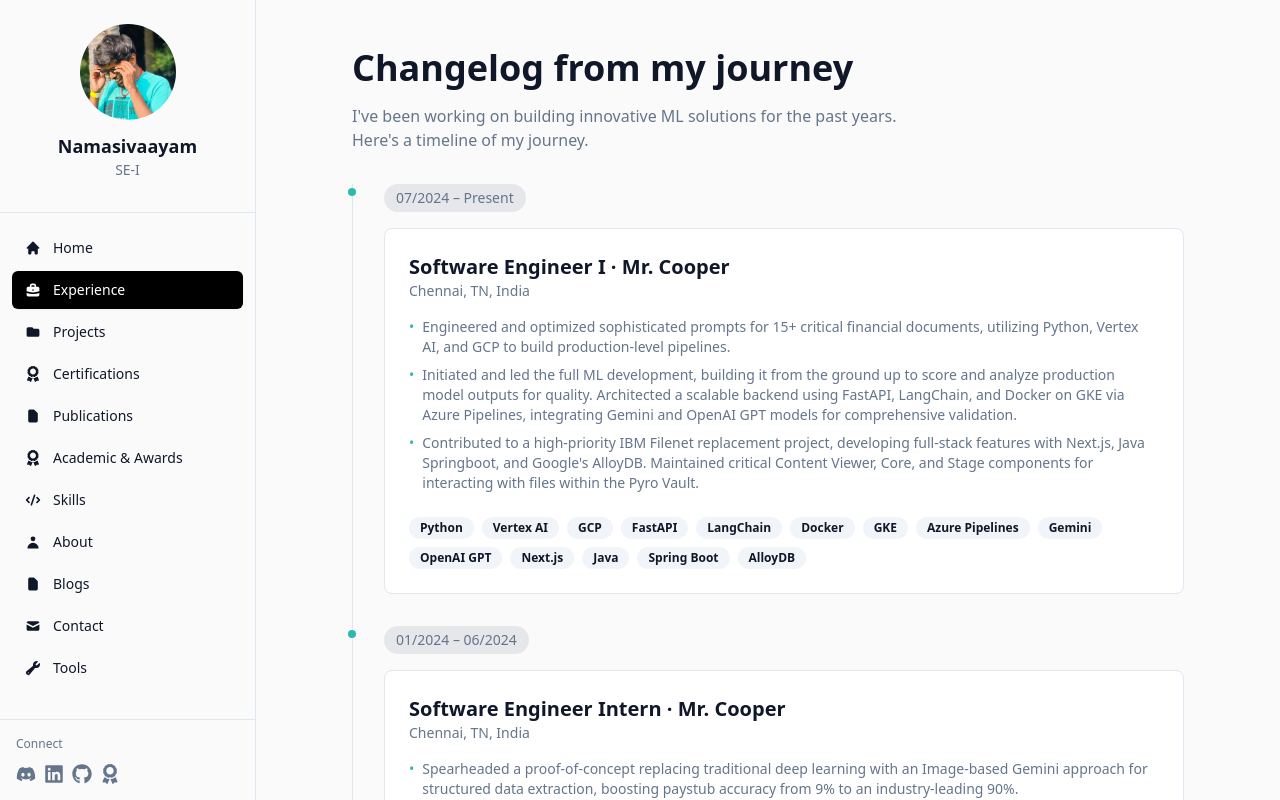
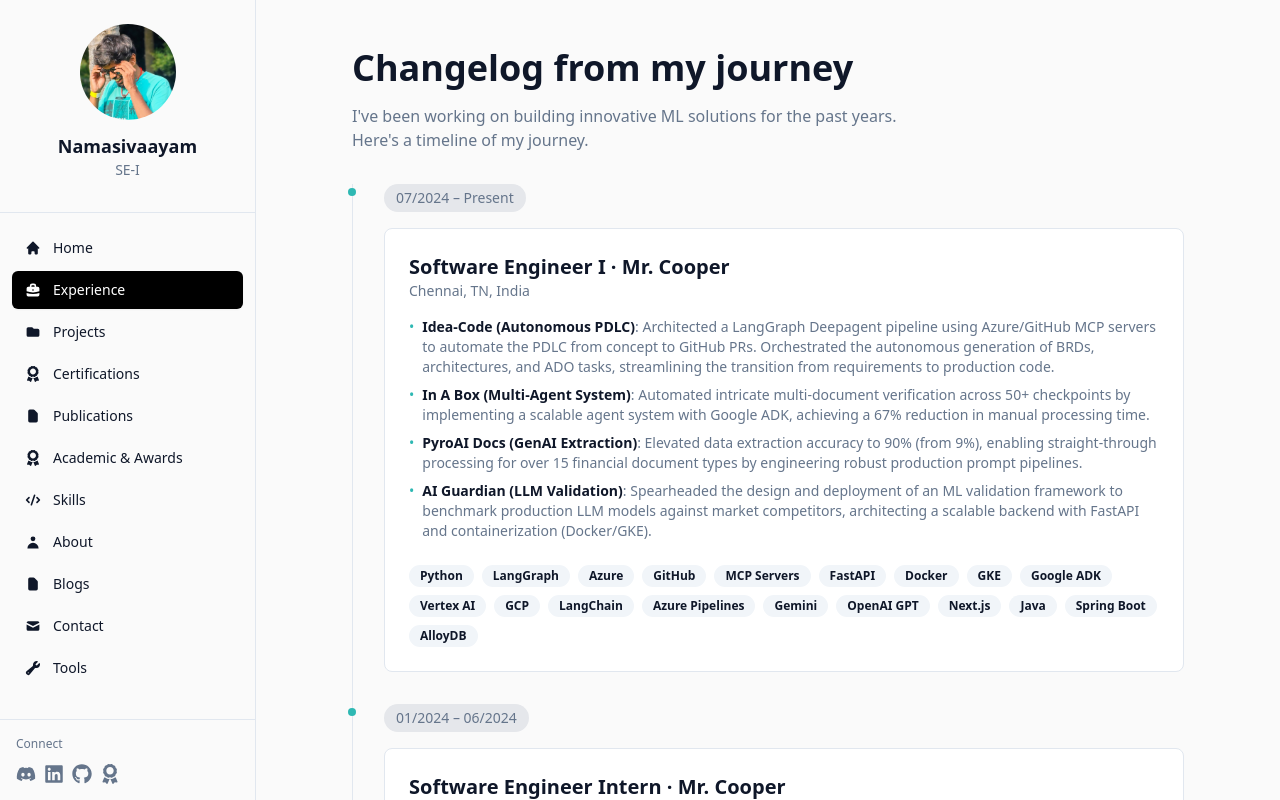
Before and after one commit to Namasivaayam-L/namasivaayam-folio, a React (Vite) app: page /namasivaayam-folio/experience in a window 1280 px wide. Shown: the top 800 px of the page. Built offline with nearby package versions, Linux system fonts and the light colour scheme; the HTML template or start-up script is replaced by a standard one.

Commit message:
feat: enhance blog and experience sections with new entries, improved image handling, and contribution formatting

```diff
--- a/src/data/blogs.json
+++ b/src/data/blogs.json
@@ -1,3 +1,12 @@
 [
-
+  {
+    "id": "vscode-line-level-undo-redo",
+    "title": "Why Global Undo Sucks: Building Line-Level Undo/Redo for VS Code",
+    "excerpt": "A deep dive into building a VS Code extension that implements line-level undo/redo functionality, addressing the limitations of global undo systems and providing more granular control for developers.",
+    "date": "2024-12-15",
+    "category": "Technical",
+    "tags": ["VS Code", "Extension", "TypeScript", "Undo/Redo", "Productivity", "Developer Tools"],
+    "imageUrl": "https://github.com/Namasivaayam-L/headless-blogs/blob/main/blogs/ghost-line/assets/images/ghost-line-cover-image-lite.webp?raw=true",
+    "url": "https://namasivaayaml.hashnode.dev/why-global-undo-sucks-building-line-level-undoredo-for-vs-code"
+  }
 ]
--- a/src/data/experience.json
+++ b/src/data/experience.json
@@ -5,12 +5,13 @@
     "role": "Software Engineer I",
     "duration": "07/2024 – Present",
     "location": "Chennai, TN, India",
-    "contributions": [
-      "Engineered and optimized sophisticated prompts for 15+ critical financial documents, utilizing Python, Vertex AI, and GCP to build production-level pipelines.",
-      "Initiated and led the full ML development, building it from the ground up to score and analyze production model outputs for quality. Architected a scalable backend using FastAPI, LangChain, and Docker on GKE via Azure Pipelines, integrating Gemini and OpenAI GPT models for comprehensive validation.",
-      "Contributed to a high-priority IBM Filenet replacement project, developing full-stack features with Next.js, Java Springboot, and Google's AlloyDB. Maintained critical Content Viewer, Core, and Stage components for interacting with files within the Pyro Vault."
+      "contributions": [
+      "Idea-Code (Autonomous PDLC): Architected a LangGraph Deepagent pipeline using Azure/GitHub MCP servers to automate the PDLC from concept to GitHub PRs. Orchestrated the autonomous generation of BRDs, architectures, and ADO tasks, streamlining the transition from requirements to production code.",
+      "In A Box (Multi-Agent System): Automated intricate multi-document verification across 50+ checkpoints by implementing a scalable agent system with Google ADK, achieving a 67% reduction in manual processing time.",
+      "PyroAI Docs (GenAI Extraction): Elevated data extraction accuracy to 90% (from 9%), enabling straight-through processing for over 15 financial document types by engineering robust production prompt pipelines.",
+      "AI Guardian (LLM Validation): Spearheaded the design and deployment of an ML validation framework to benchmark production LLM models against market competitors, architecting a scalable backend with FastAPI and containerization (Docker/GKE)."
     ],
-    "tags": ["Python", "Vertex AI", "GCP", "FastAPI", "LangChain", "Docker", "GKE", "Azure Pipelines", "Gemini", "OpenAI GPT", "Next.js", "Java", "Spring Boot", "AlloyDB"]
+    "tags": ["Python", "LangGraph", "Azure", "GitHub", "MCP Servers", "FastAPI", "Docker", "GKE", "Google ADK", "Vertex AI", "GCP", "LangChain", "Azure Pipelines", "Gemini", "OpenAI GPT", "Next.js", "Java", "Spring Boot", "AlloyDB"]
   },
   {
     "id": "mr-cooper-intern",
--- a/src/pages/Blogs.tsx
+++ b/src/pages/Blogs.tsx
@@ -28,18 +28,30 @@
             className="group bg-card border border-border rounded-lg overflow-hidden hover:shadow-lg transition-all animate-slide-in"
             style={{ animationDelay: `${index * 100}ms` }}
           >
-            {/* Placeholder Image */}
+            {/* Blog Image or Placeholder */}
+            <a href={blog.url} target="_blank" rel="noopener noreferrer" className="block">
+              {blog.imageUrl ? (
+                <img
+                  src={blog.imageUrl}
+                  alt={blog.title}
+                  className="w-full h-48 object-cover"
+                />
+              ) : (
                 <div className="h-48 bg-gradient-to-br from-accent/20 to-primary/20 flex items-center justify-center">
                   <div className="text-center p-6">
                     <h3 className="text-2xl font-bold text-foreground">{blog.title.split(":")[0]}</h3>
                   </div>
                 </div>
+              )}
+            </a>
 
             {/* Content */}
             <div className="p-6 space-y-4">
               <div>
                 <h3 className="text-lg font-semibold text-foreground group-hover:text-accent transition-colors line-clamp-2">
+                  <a href={blog.url} target="_blank" rel="noopener noreferrer" className="hover:underline">
                     {blog.title}
+                  </a>
                 </h3>
                 <p className="text-sm text-muted-foreground mt-2 line-clamp-3">{blog.excerpt}</p>
               </div>
--- a/src/pages/Experience.tsx
+++ b/src/pages/Experience.tsx
@@ -38,12 +38,20 @@
 
               {/* Contributions */}
               <ul className="space-y-2">
-                {exp.contributions.map((contribution, idx) => (
-                  <li key={idx} className="text-sm text-muted-foreground flex gap-2">
-                    <span className="text-accent">•</span>
-                    <span>{contribution}</span>
-                  </li>
-                ))}
+                {exp.contributions.map((contribution, idx) => {
+                  const parts = contribution.split(':');
+                  const firstPart = parts[0];
+                  const restParts = parts.slice(1).join(':');
+                  return (
+                    <li key={idx} className="text-sm text-muted-foreground flex gap-2">
+                      <span className="text-accent">•</span>
+                      <span>
+                        {firstPart && <strong className="text-foreground">{firstPart.trim()}</strong>}
+                        {restParts && <span>{':' + restParts}</span>}
+                      </span>
+                    </li>
+                  );
+                })}
               </ul>
 
               {/* Tags */}
```
Lines whose indentation alone changed are shown as unchanged.
